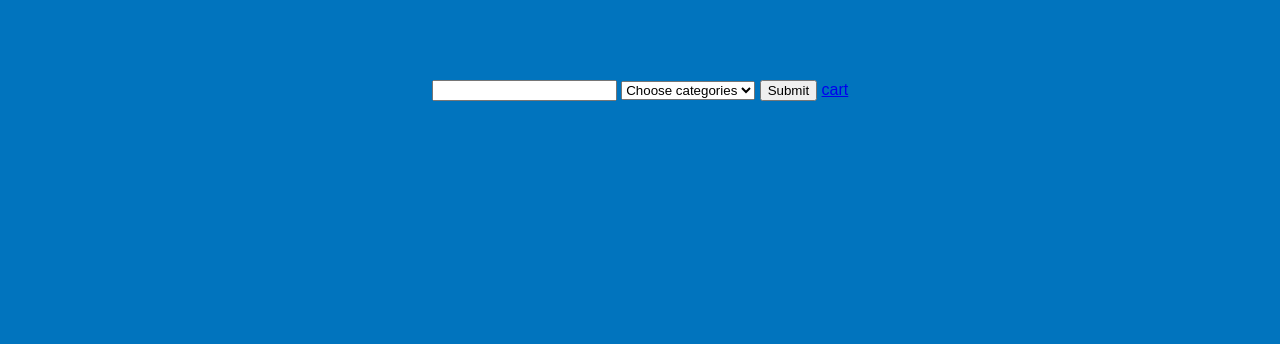
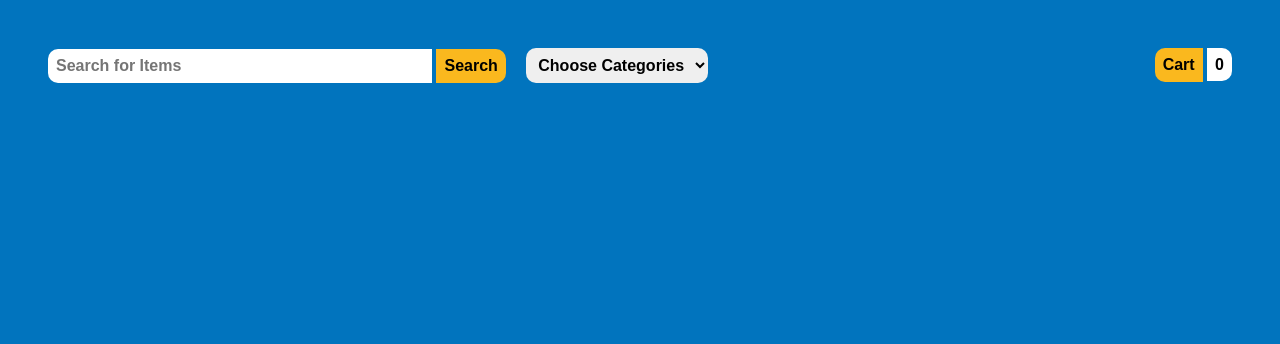
Before and after one commit to Alyaqdhans/EpicElectro, a PHP site: page / in a window 1280 px wide. Shown: the part 76-420 px from the top of the page. Run offline with PHP 8.4, Linux system fonts and the light colour scheme; data that the repository does not hold is empty.

Commit message:
index design

```diff
--- a/index.php
+++ b/index.php
@@ -9,13 +9,14 @@
         include('connect.php');
         ?>
 
-        <form class="grid" action="search.php" method="post">
-            <section class="top">
-                <input type=text name="search" >
+        <form class="top" action="search.php" method="post">
+            <div class="search">
+                <input type=text name="search" placeholder="Search for Items">
+                <input type="submit" value="Search">
                 <!-- Drop box (category) -->
                 <?php
                     echo "<select name=cat >";
-                        echo "<option value=x>Choose categories</option>";
+                        echo "<option value='x'>Choose Categories</option>";
                     $query = "select * from categories";
                     $result = mysqli_query($conn, $query) or die("Error in query: <mark>$query</mark> <p>". mysqli_error($conn));
                     while ($data = mysqli_fetch_assoc($result)){
@@ -23,11 +24,15 @@
                     }
                     echo "</select>";
                 ?>
-                <input type="submit" vlaue="search">
-                <a href="cart.php">cart</a>
-                <div></div>
-            </section>
+            </div>
 
+            <div class="cart">
+                <a href="cart.php">Cart</a>
+                <span>0</span>
+            </div>
+        </form>
+
+        <section class="grid">
             <!-- item cards -->
             <?php
                 $query = "select * from items";
@@ -38,7 +43,7 @@
                         echo "<img src='images/{$data['iCode']}.jpg' alt='Item Image'>";
                         echo "<h3>{$data['iDesc']}</h3>";
                         echo "<h4>by {$data['iBrand']}</h4>";
-                        echo "<a href='view.php?ic={$data['iCode']}'>view</a>";
+                        echo "<a href='view.php?ic={$data['iCode']}'>View</a>";
                     echo "</div>";
                 }
             ?>
@@ -55,7 +60,7 @@
                 // echo "</ul>";
             ?>
             </div> -->
-        </form>
+        </section>
 
         <?php include('footer.php'); ?>
     </body>
--- a/style.css
+++ b/style.css
@@ -162,18 +162,65 @@ legend {
     border-radius: 0 var(--br) var(--br) 0;
 }
 
+.top {
+    margin: 3rem;
+    display: flex;
+}
+
+.search {
+    margin-right: auto;
+}
+
+.search input, .search select, .search option {
+    padding: .5rem;
+    font-weight: var(--fw-bold);
+    font-size: var(--fs-normal);
+    border: none;
+}
+
+.search input[type="text"] {
+    width: 30vw;
+    border-radius: var(--br) 0 0 var(--br);
+}
+
+.search input[type="submit"] {
+    border-radius: 0 var(--br) var(--br) 0;
+    background: var(--clr-secondary);
+    margin-right: 1rem;
+}
+
+.search select {
+    border-radius: var(--br);
+}
+
+.cart a {
+    display: inline-block;
+    background: var(--clr-secondary);
+    padding: .5rem;
+    text-align: center;
+    border-radius: var(--br) 0 0 var(--br);
+    text-decoration: none;
+    font-weight: var(--fw-bold);
+    font-size: var(--fs-normal);
+    color: black;
+}
+
+.cart span {
+    background: white;
+    font-weight: var(--fw-bold);
+    font-size: var(--fs-normal);
+    padding: .5rem;
+    text-align: center;
+    border-radius: 0 var(--br) var(--br) 0;
+}
+
 .grid {
     display: grid;
-    grid-template-columns: 1fr 1fr 1fr 1fr;
+    grid-template-columns: repeat(auto-fit, minmax(15rem, 1fr));
     row-gap: 5rem;
-    column-gap: 2rem;
+    column-gap: 3rem;
     padding-inline: 3rem;
-    padding-block: 5rem;
-}
-
-.top {
-    grid-column: 1 / 5;
-    text-align: center;
+    padding-bottom: 5rem;
 }
 
 .card {
@@ -198,7 +245,7 @@ legend {
     color: black;
 }
 
-.card a:hover {
+.card a:hover, .cart a:hover {
     background: var(--clr-secondary-light);
 }
 
```
